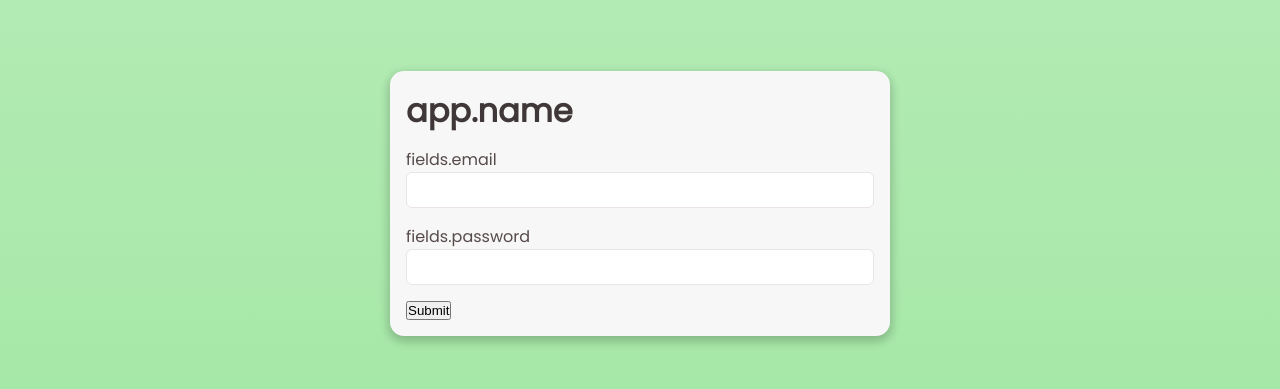
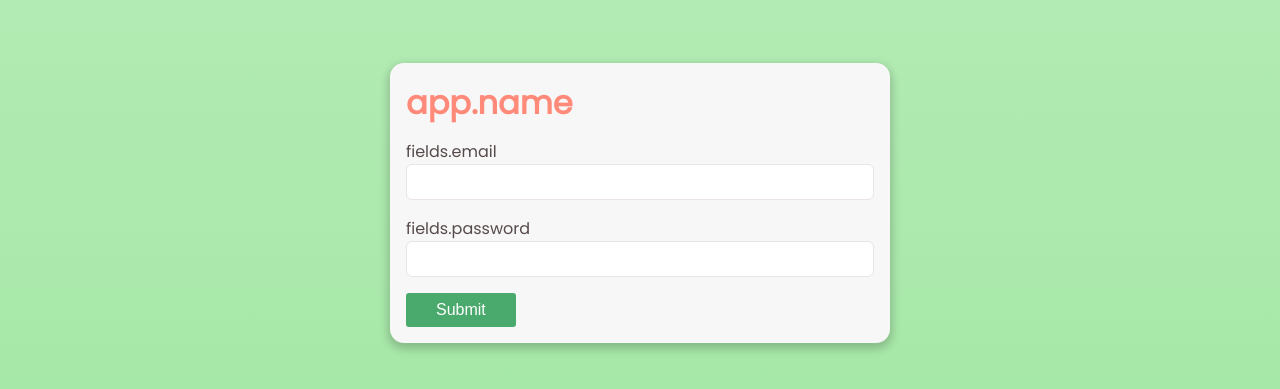
Before and after one commit to mattsells/heirloom-web, a React (Create React App) app: page /login in a window 1280 px wide. Shown: the part 197-586 px from the top of the page. Built offline with nearby package versions, Linux system fonts and the light colour scheme; no server answers.

Commit message:
create submit button style

```diff
--- /dev/null
+++ b/src/components/Button/Submit.tsx
@@ -0,0 +1,37 @@
+import { HTMLProps, ReactElement } from 'react';
+import { createUseStyles } from 'react-jss';
+
+import { Radius } from '@/variables/borders';
+import { Forest, Shade } from '@/variables/colors';
+import { Size } from '@/variables/fonts';
+import { Space } from '@/variables/space';
+import { Speed } from '@/variables/transitions';
+
+type Props = HTMLProps<HTMLButtonElement> & {
+	children?: string;
+};
+
+const useStyles = createUseStyles({
+	root: {
+		backgroundColor: Forest.regular,
+		border: 'none',
+		borderRadius: Radius.tight,
+		cursor: 'pointer',
+		color: Shade.white,
+		fontSize: Size.regular,
+		padding: `${Space.thin} ${Space.extraWide}`,
+		transition: `background-color linear ${Speed.fast}`,
+
+		'&:hover': {
+			backgroundColor: Forest.light,
+		},
+	},
+});
+
+function Submit(props: Props): ReactElement<Props> {
+	const classes = useStyles();
+
+	return <button className={classes.root} {...props} type="submit" />;
+}
+
+export default Submit;
--- /dev/null
+++ b/src/components/Button/index.ts
@@ -0,0 +1 @@
+export { default as Submit } from './Submit';
--- a/src/components/Text/Header.tsx
+++ b/src/components/Text/Header.tsx
@@ -1,7 +1,7 @@
 import { createElement, ReactElement } from 'react';
 import { createUseStyles } from 'react-jss';
 
-import { Forest, Slate } from '@/variables/colors';
+import { Forest, Slate, Tangerine } from '@/variables/colors';
 import { Size } from '@/variables/fonts';
 import { Space } from '@/variables/space';
 
@@ -14,8 +14,8 @@ type Props = {
 
 const useStyles = createUseStyles({
 	root: (as: HeaderStyle) => ({
-		color: Forest.regular,
 		...(as === 'h1' && {
+			color: Tangerine.light,
 			fontSize: Size.giant,
 			marginBottom: Space.regular,
 		}),
--- a/src/pages/Login.tsx
+++ b/src/pages/Login.tsx
@@ -3,6 +3,7 @@ import { useContext } from 'react';
 import { useTranslation } from 'react-i18next';
 import toast from 'react-hot-toast';
 
+import { Submit } from '@/components/Button';
 import * as InputGroup from '@/components/InputGroup';
 import * as Layout from '@/components/Layout';
 import * as Panel from '@/components/Panel';
@@ -99,9 +100,7 @@ function Login() {
 										value={values.password}
 									/>
 
-									<button type="submit" disabled={isSubmitting}>
-										Submit
-									</button>
+									<Submit disabled={isSubmitting}>Submit</Submit>
 								</form>
 							)}
 						</Formik>
--- a/src/variables/borders.ts
+++ b/src/variables/borders.ts
@@ -7,6 +7,7 @@ export enum Width {
 
 export enum Radius {
 	none = '0',
+	tight = '3px',
 	narrow = '6px',
 	regular = '14px',
 }
--- a/src/variables/colors.ts
+++ b/src/variables/colors.ts
@@ -1,5 +1,6 @@
 export enum Forest {
-	regular = '#403838',
+	light = '#63bf84',
+	regular = '#4aa96c',
 }
 
 export enum Mint {
--- a/src/variables/space.ts
+++ b/src/variables/space.ts
@@ -5,4 +5,5 @@ export enum Space {
 	regular = '1.2rem',
 	thick = '1.6rem',
 	wide = '2.0rem',
+	extraWide = '3.0rem',
 }
--- /dev/null
+++ b/src/variables/transitions.ts
@@ -0,0 +1,4 @@
+export enum Speed {
+	fast = '0.1s',
+	regular = '0.2s',
+}
```
